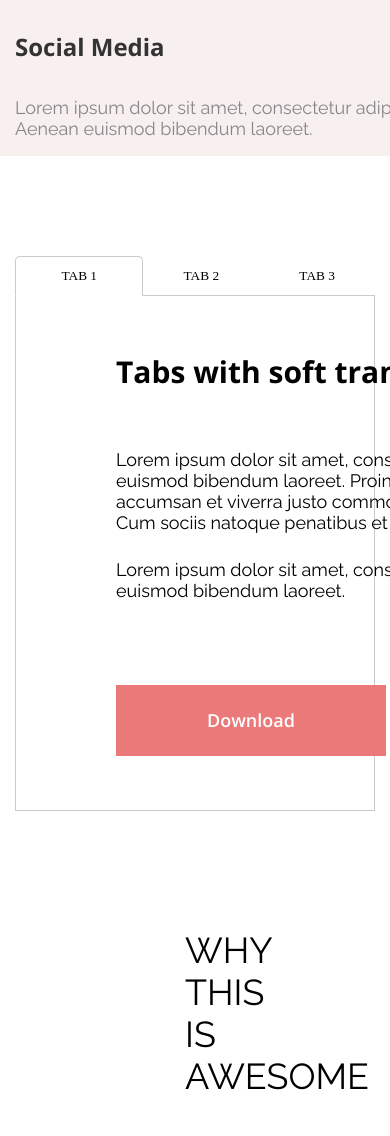
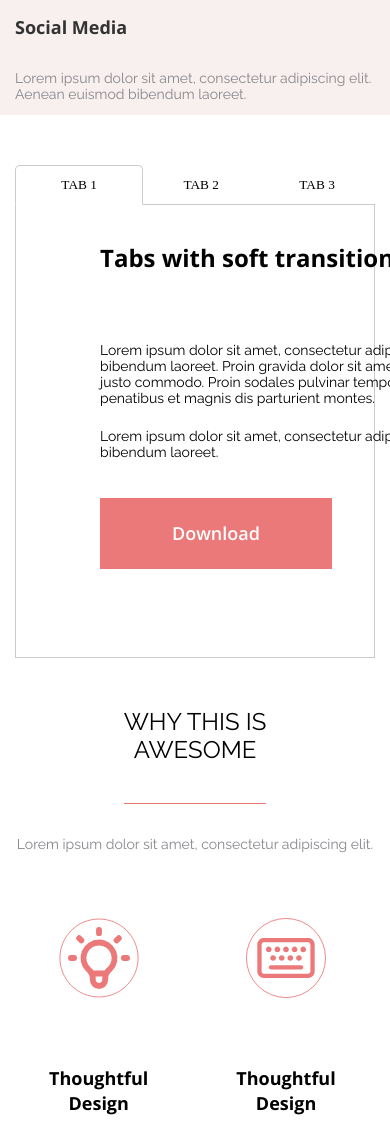
Before and after one commit to Ksuxaha/homework_html, a website built with Parcel: page task2/index.html in a window 390 px wide. Shown: the part 864-2000 px from the top of the page. Built offline with nearby package versions, Linux system fonts and the light colour scheme.

Commit message:
media sections awesome and pricing

```diff
--- a/task2/css/media.css
+++ b/task2/css/media.css
@@ -1,31 +1,58 @@
-@media (max-width: 1200px){
+@media (max-width: 1200px) {
     .container {
         max-width: 1022px;
+
     }
 
-    .Social-Media{
+    .wrapper-pricing-top{
+        padding-top: 50px;
+    }
+
+    .wrapper-pricing-bottom{
+        padding-bottom: 50px;
+
+    }
+
+    .wrapper-pricing-top__title{
+        font-size: 24px;
+        line-height: 28px;
+        padding-bottom: 50px;
+    }
+
+    .wrapper-pricing-top__line{
+        width: 143px;
+        margin: 0 auto 33px;
+
+    }
+
+    .wrapper-pricing-top__text{
+        font-size: 14px;
+        line-height: 16px;
         margin-bottom: 50px;
     }
 
-    .wrapper-media__title{
-        font-size: 18px;
-        line-height: 25px;
-        padding: 17px 0;
-    }
+    .wrapper-pricing-bottom{
+        gap: 20px;
 
-    .wrapper-media__text{
-        font-size: 14px;
-        line-height: 16px;
-        width: 402px;
-        padding: 13px 0;
-
-    }
-    .wrapper-media__icons {
-        column-gap: 20px;
 
     }
 
+    .basic__name, .optima__name, .pro__name {
+        padding: 18px 0;
+
+    }
+
+    .basic__price, .optima__price, .pro__price {
+        font-size: 36px;
+        padding: 28px 0;
+    }
 
 
+    .basic .optima . pro{
+        width: 316px;
+    }
+    .wrapper-pricing-bottom li{
+        width: 316px;
+    }
 
 }
--- a/task2/css/styles.css
+++ b/task2/css/styles.css
@@ -16,7 +16,7 @@
 }
 
 .tabspict{
-    margin-top: 30px;
+    margin-top: 50px;
     margin-bottom: 118px;
 
 }
@@ -132,3 +132,67 @@
         width: 100%;
         height: 100%;
     }
+
+@media (max-width: 1200px) {
+    .container {
+        max-width: 1022px;
+    }
+}
+
+.tabspict{
+    margin-bottom: 50px;
+
+}
+
+.tabs__1{
+    width: 172px;
+
+}
+
+.tabs__2{
+    width: 156px;
+
+}
+
+.tabs__3{
+    width: 156px;
+
+}
+
+.tabs-main_left{
+    margin: 0 26px 38px 84px ;
+
+
+}
+.tabs-main_left__title{
+    width: 483px;
+    font-size: 24px;
+    line-height: 33px;
+    padding-bottom: 30px;
+    padding-top: 36px;
+
+}
+
+.tabs-main_left__1paragraph {
+    width: 483px;
+    font-size: 14px;
+    line-height: 16px;
+    padding-bottom: 22px;
+    margin-top: 38px;
+
+}
+
+.tabs-main_left__2paragraph{
+    width: 483px;
+    font-size: 14px;
+    line-height: 16px;
+    padding-bottom: 38px;
+
+}
+
+.tabs-main_left__btn {
+    width: 232px;
+    padding: 22px 20px;
+    margin-bottom: 50px;
+
+}
--- a/task2/css/styles_awesome.css
+++ b/task2/css/styles_awesome.css
@@ -56,8 +56,7 @@
     display: flex;
     justify-content: space-between;
     gap: 29px ;
-    margin-bottom: 110px
-;
+    margin-bottom: 110px;
 
 }
 .card{
@@ -69,6 +68,7 @@ text-align: center;
     font-family: "Open Sans";
     font-size: 24px;
     font-style: normal;
+    line-height: 33px;
     font-weight: 700;
     margin: 24px 0 28px;
 }
@@ -78,5 +78,58 @@ text-align: center;
     font-size: 18px;
     font-style: normal;
     font-weight: 400;
+    line-height: 21px;
 
 }
+@media (max-width: 1200px) {
+    .container {
+        max-width: 1022px;
+    }
+}
+
+.block-top__title{
+    font-size: 24px;
+    line-height: 28px;
+    margin: 0 51px;
+
+}
+
+
+.block-top__title:after{
+    width: 142px;
+    left: calc(50% - 71px);
+
+}
+
+.block-top__text{
+    font-size: 14px;
+    line-height: 16px;
+    margin-bottom: 66px;
+    padding-top: 32px;
+
+}
+
+.block-bottom{
+    gap: 20px ;
+    margin-bottom: 68px;
+
+}
+.card__img {
+    width: 80px;
+    height: 80px;
+    margin-bottom: 34px;
+}
+
+.card__subtitle{
+    font-size: 18px;
+    line-height: 25px;
+    padding: 34px  ;
+    margin: 0;
+}
+
+.card__text{
+    font-size: 14px;
+    line-height: 16px;
+    margin-top: 9px;
+
+}
--- a/task2/css/styles_pricing.css
+++ b/task2/css/styles_pricing.css
@@ -54,10 +54,16 @@
     display: flex;
     justify-content: space-between;
     gap: 31px;
-    width: 100%;
+
+
 
 
 }
+
+.basic .optima . pro{
+    width: 370px;
+}
+
 
 .basic__name, .optima__name, .pro__name {
     border: 1px solid rgb(245, 245, 245);
@@ -76,7 +82,7 @@
     background: rgb(51, 51, 51);
     color: rgb(255, 255, 255);
     font-family: Open Sans;
-    font-size: 24px;
+    font-size: 42px;
     font-weight: 700;
     line-height: 33px;
     text-align: center;
@@ -95,7 +101,7 @@
 
 }
 
-li{
+.wrapper-pricing-bottom li{
     width: 370px;
     color: rgb(134, 135, 139);
     font-family: Raleway;
--- a/task2/css/styles_social.css
+++ b/task2/css/styles_social.css
@@ -52,3 +52,38 @@
     border: 1px solid #35085EFF;
     border-radius: 30%;
 }
+
+@media (max-width: 1200px){
+    .container {
+        max-width: 1022px;
+    }
+
+    .Social-Media{
+        margin-bottom: 50px;
+    }
+
+    .wrapper-media__title{
+        font-size: 18px;
+        line-height: 25px;
+        padding: 17px 0;
+    }
+
+    .wrapper-media__text{
+        font-size: 14px;
+        line-height: 16px;
+        width: 402px;
+        padding: 13px 0;
+
+    }
+    .wrapper-media__icons {
+        column-gap: 20px;
+
+    }
+
+    .wrapper-media__icons img{
+        width: 64px;
+        height: 64px;
+    }
+
+
+}
```
Also changed, not shown: task2/index.html (+0 -9 lines), 1 other file.
